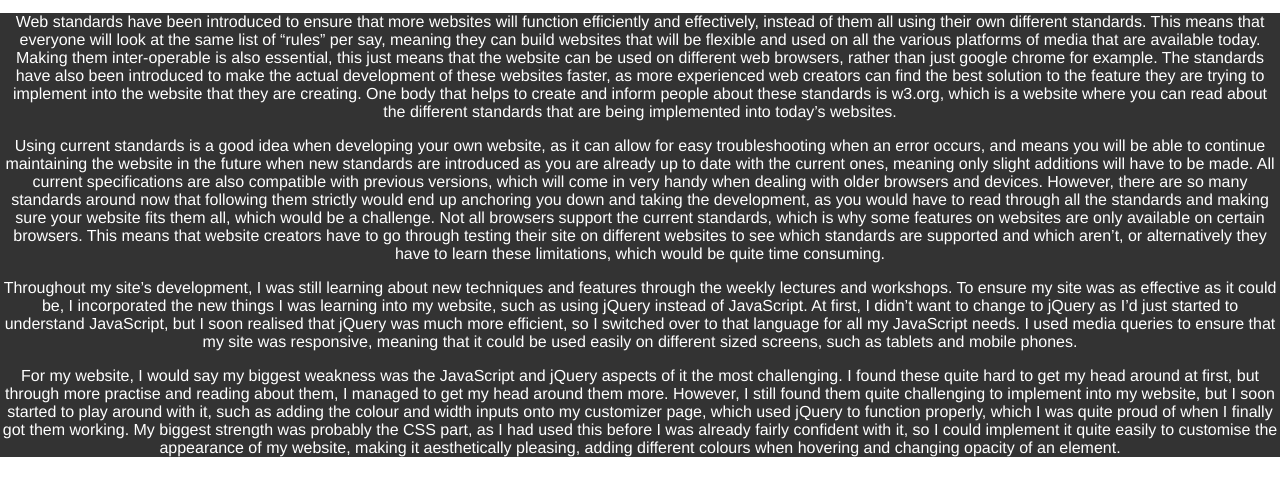
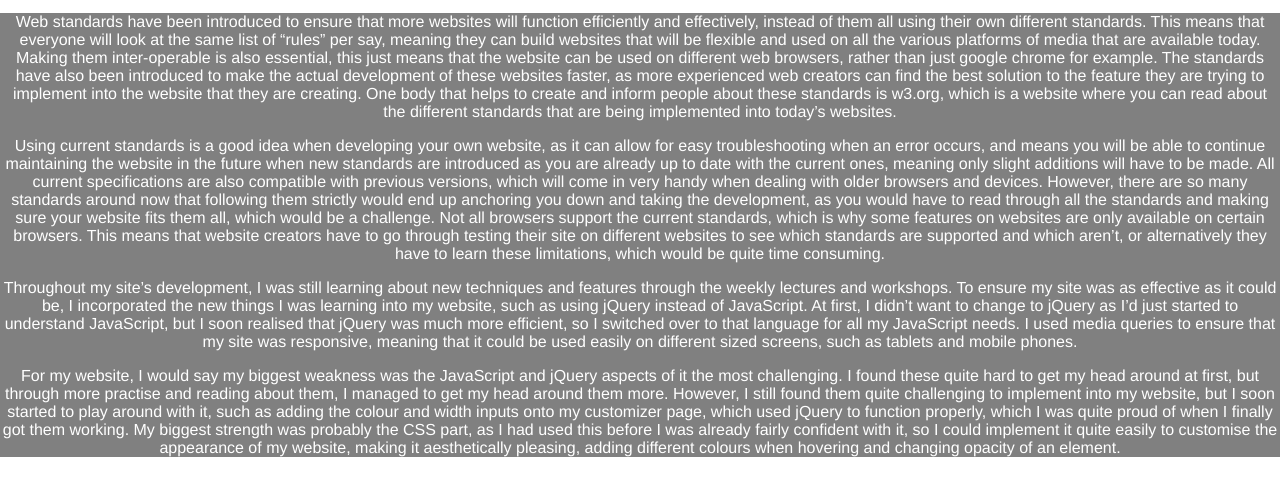
Before and after one commit to tomhindle98/tomhindle98.github.io, a plain HTML site: page log.html in a window 1280 px wide. Shown: the part 63-558 px from the top of the page. Drawn offline with nearby package versions, Linux system fonts and the light colour scheme; some packages are replaced by stand-ins of ours.

Commit message:
Update style.css

```diff
--- a/css/style.css
+++ b/css/style.css
@@ -147,7 +147,7 @@ canvas{
 }
 
 .log{
-	background-color:#333;
+	background-color:#808080;
 }
 @media screen and (max-width: 800px) {
    h1 {
```
